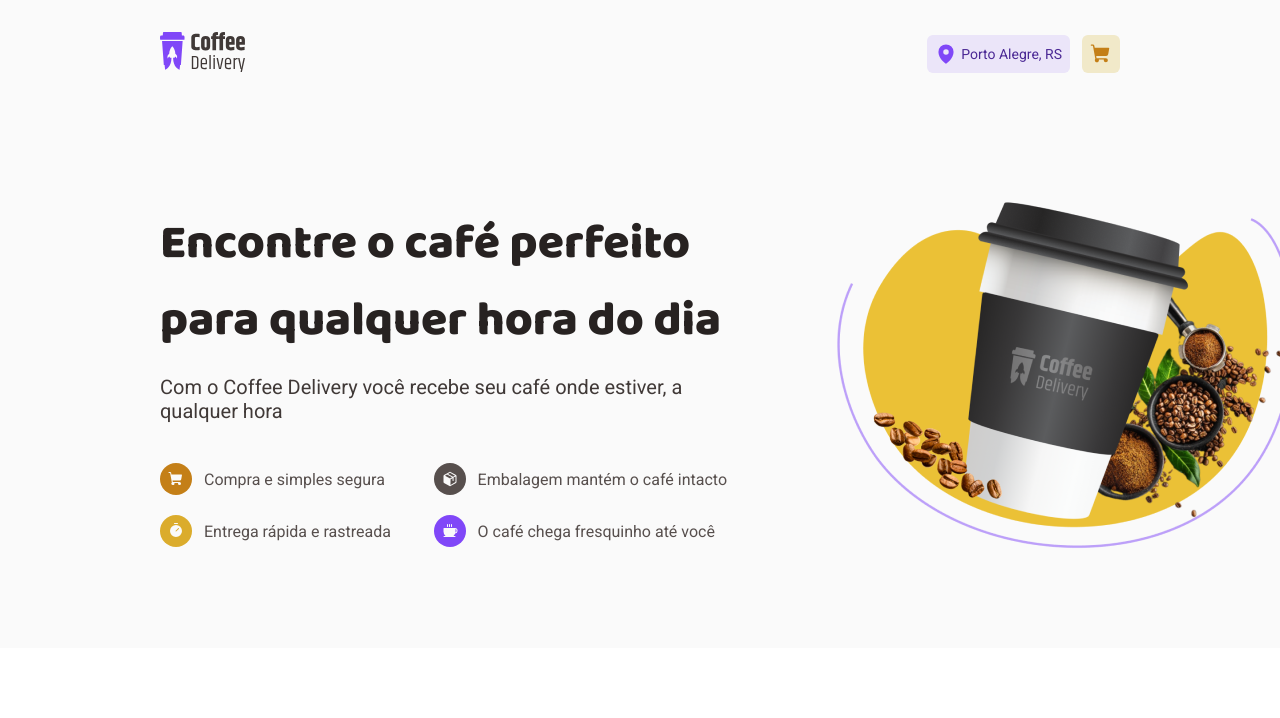
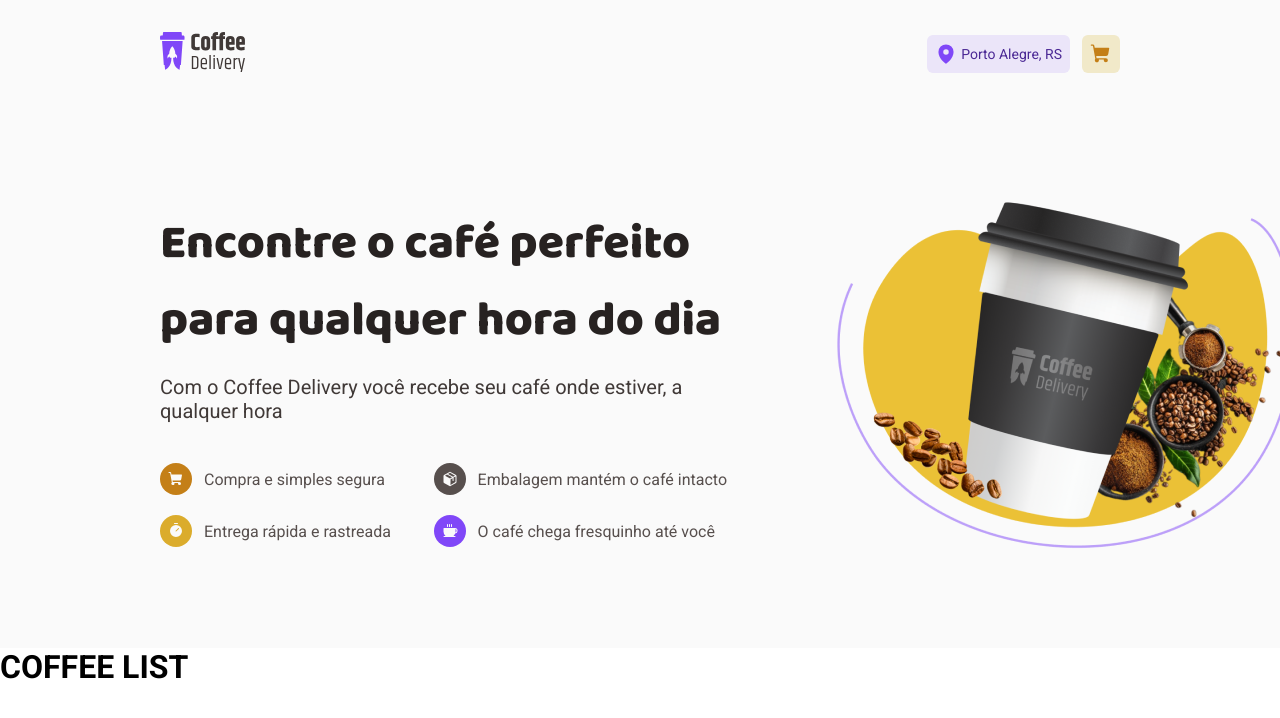
Before and after one commit to marcusviniciusmo/Ignite_Rocketseat_React_Coffee_Delivery, a React (Vite) app in the folder frontend/: page / in a window 1280 px wide. Shown: the top 718 px of the page. Built offline with nearby package versions, Linux system fonts and the light colour scheme.

Commit message:
CoffeeList component created

```diff
--- /dev/null
+++ b/frontend/src/components/CoffeeList/index.tsx
@@ -0,0 +1,7 @@
+export function CoffeeList() {
+  return (
+    <div>
+      <h1>COFFEE LIST</h1>
+    </div>
+  );
+}
--- a/frontend/src/pages/Home/index.tsx
+++ b/frontend/src/pages/Home/index.tsx
@@ -1,9 +1,11 @@
 import { Intro } from '../../components/Intro';
+import { CoffeeList } from '../../components/CoffeeList';
 
 export function Home() {
   return (
     <div>
       <Intro />
+      <CoffeeList />
     </div>
   );
 }
```
